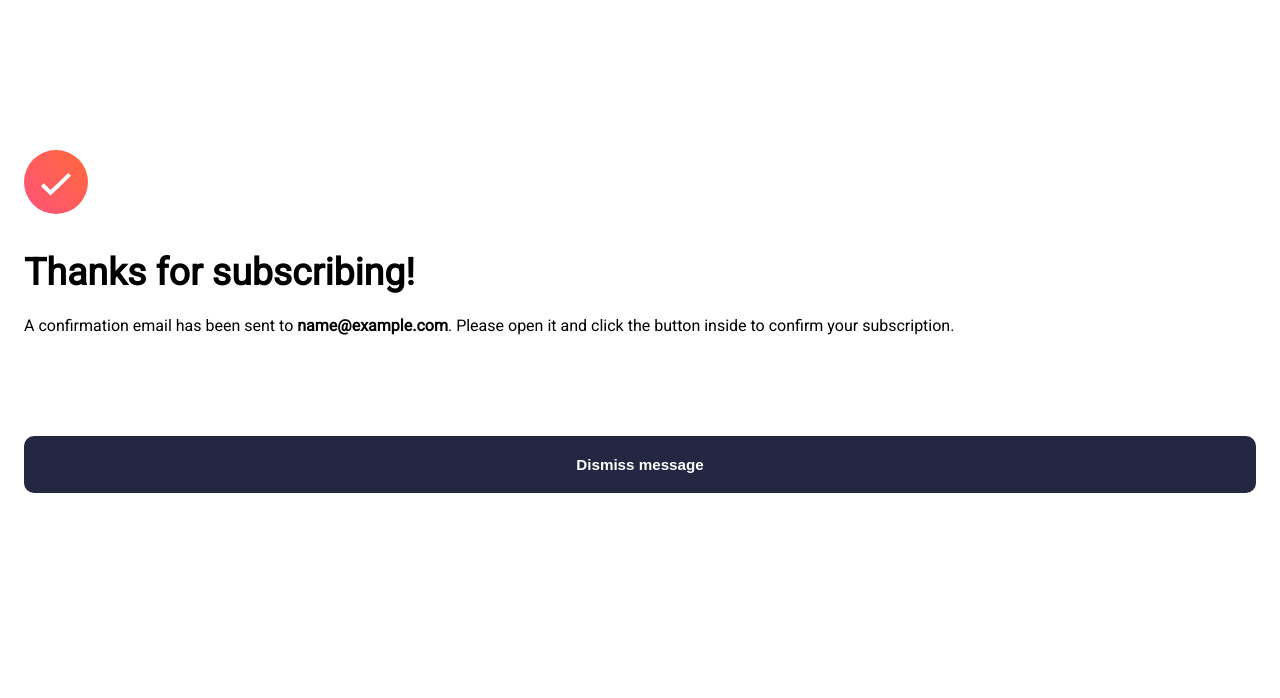
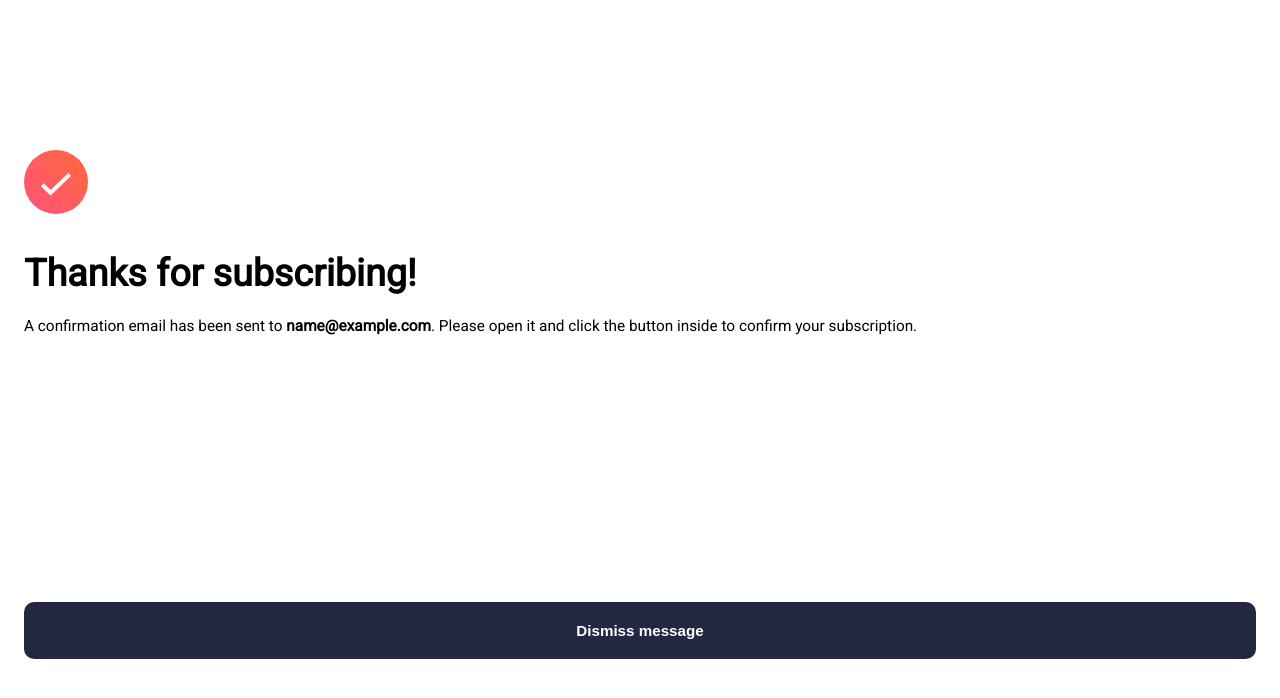
Before and after one commit to rainof/newsletter-sign-up-with-success-message, a React (Create React App) app: page / in a window 1280 px wide. Both pictures are taken after typing "name@example.com" into the empty fields and a click on the button "Subscribe to monthly newsletter". Shown: the top 698 px of the page. Built offline with nearby package versions, Linux system fonts and the light colour scheme.

Commit message:
style: refine the appearance of the success page component

```diff
--- a/src/components/SuccessPage.js
+++ b/src/components/SuccessPage.js
@@ -12,9 +12,9 @@ function SuccessPage({ successPageInfo, email, onDismiss }) {
             />
             <h1 className="success-title">{successPageInfo.title}</h1>
             <div>
-                <span>{successPageInfo.description_1}</span>
-                <strong>{email}</strong>
-                <span>{successPageInfo.description_2}</span>
+                <span className="success-description-start">{successPageInfo.description_1}</span>
+                <span className="success-description-email"><strong>{email}</strong></span>
+                <span className="success-description-end">{successPageInfo.description_2}</span>
             </div>
             <button
                 type="button"
--- a/src/styles/SuccessPage.scss
+++ b/src/styles/SuccessPage.scss
@@ -1,20 +1,32 @@
 .success-page-container {
     margin-top: 9.4rem;
     padding: 0 1.5rem;
-    display: flex;
+    display: grid;
     flex-direction: column;
 
     .success-img {
         width: 4rem;
-        margin-bottom: 2.2rem;
+        margin-bottom: 2.3rem;
     }
 
     .success-title {
-        font-size: 2.34rem;
-        margin: 0 0 1.4rem 0;
+        font-size: 2.35rem;
+        margin: 0 0 1.2rem 0;
     }
 
-    .success-description {
+    .success-description-start {
+        margin: 0 0 10rem 0;
+        font-size: 0.96rem;
+        line-height: 1.5rem;
+    }
+
+    .success-description-email {
+        margin: 0 0 10rem 0;
+        font-size: 0.96rem;
+        line-height: 1.5rem;
+    }
+
+    .success-description-end {
         margin: 0 0 10rem 0;
         font-size: 0.96rem;
         line-height: 1.5rem;
@@ -28,7 +40,7 @@
         color: var(--white);
         font-size: 0.95rem;
         font-weight: 700;
-        margin-top: 6.3rem;
+        margin: 16.5rem 0 2rem 0;
     }
 
     #dismiss-button:hover {
```
